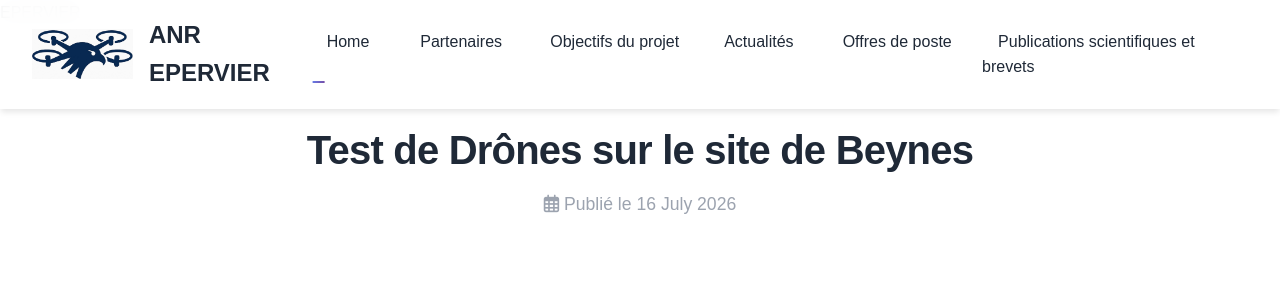
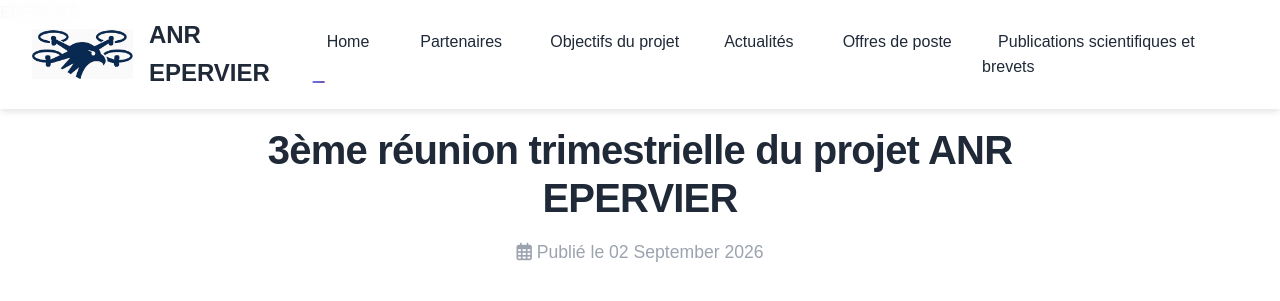
Before and after one commit to XLIM-Perception/anr-epervier, a Jekyll site: the page built from _posts/2026-09-02-EKTACOM.md, in a window 1280 px wide and 900 px high. Shown: the top 301 px of the window. Built offline with Jekyll 4.4.1, drawn with Linux system fonts in a browser that asks for light colours.

Commit message:
Update 2026-09-02-EKTACOM.md

```diff
--- a/_posts/2026-09-02-EKTACOM.md
+++ b/_posts/2026-09-02-EKTACOM.md
@@ -1,7 +1,7 @@
 ---
 layout: post
-title: "Test de Drônes sur le site de Beynes"
-date: 2026-07-16
+title: "3ème réunion trimestrielle du projet ANR EPERVIER"
+date: 2026-09-02
 excerpt: "Test de drônes"
 ---
 
```
